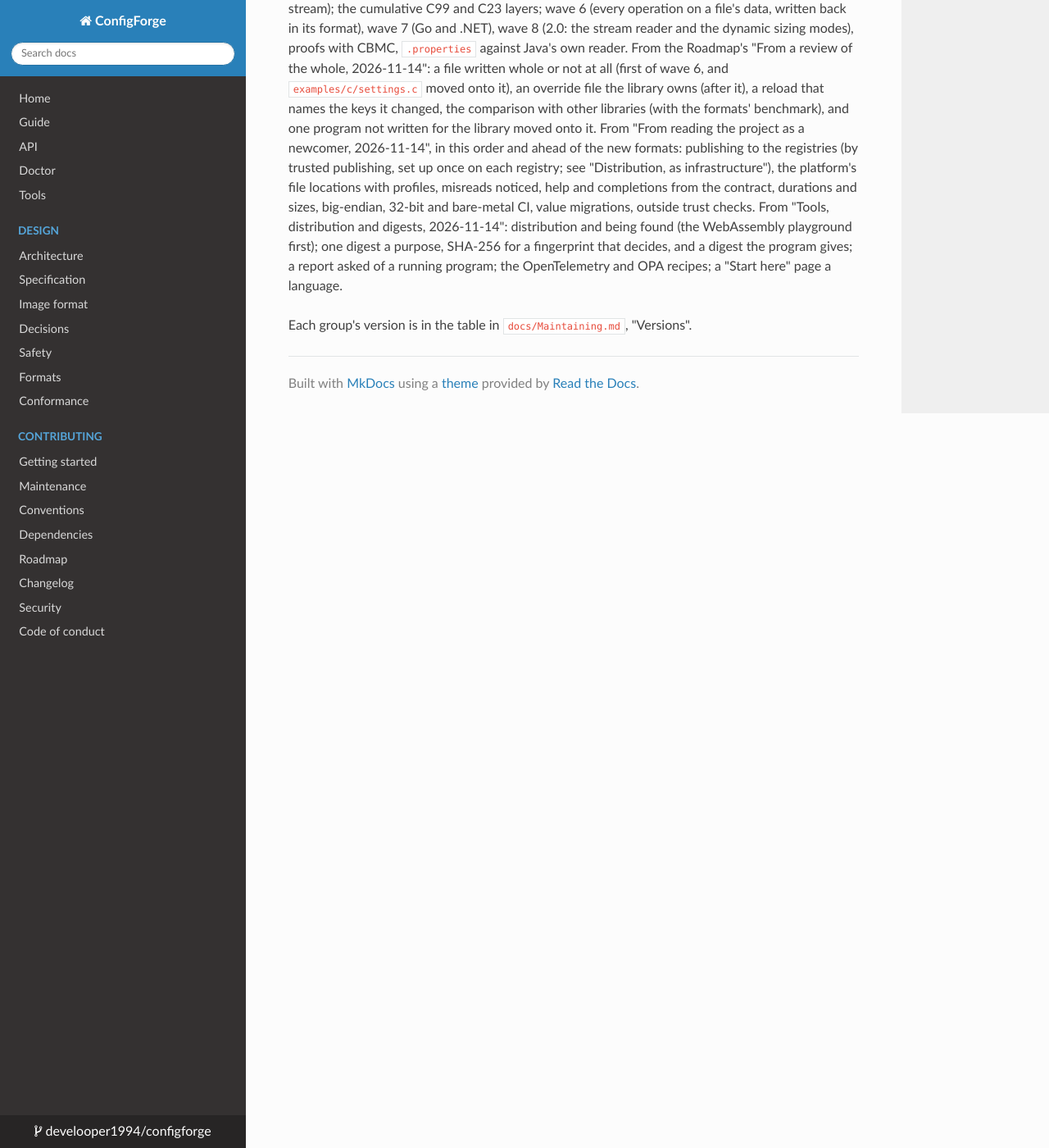
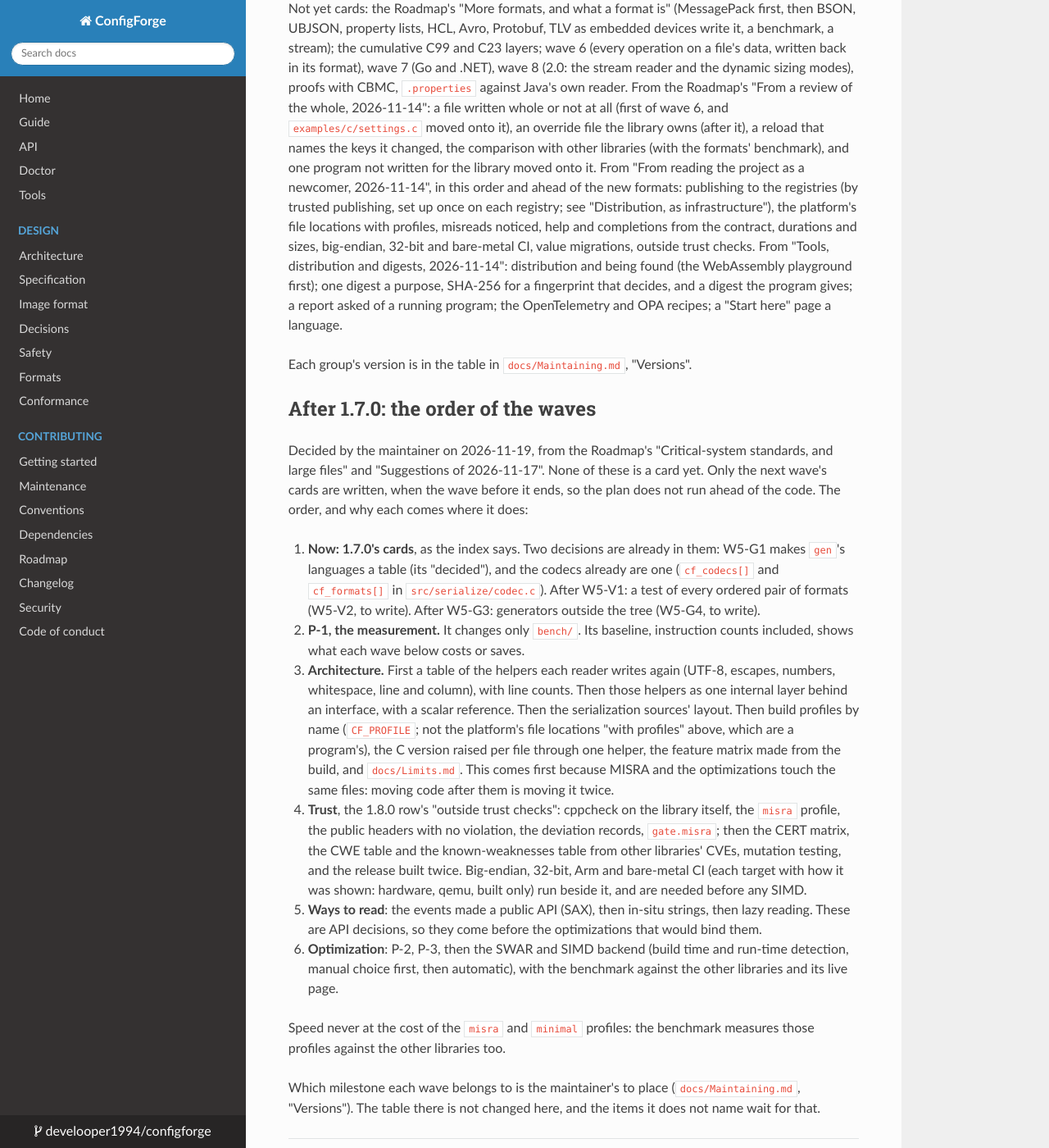
Before and after one commit to develooper1994/configforge, an MkDocs documentation site: the page built from docs/Plan.md, in a window 1280 px wide and 1400 px high, scrolled down 4532 px. Shown: the whole window at 82% size. Built offline with MkDocs 1.6.1, drawn with Linux system fonts in a browser that asks for light colours; some of the changed text lies outside the part shown.

Commit message:
Plan: the order of the waves after 1.7.0, P-1 once 1.7.0 is released, W5-G1's languages as a table; Roadmap: the codecs' table as it is, differential fuzzing, OSS-Fuzz and an evidence pack

```diff
--- a/docs/Plan.md
+++ b/docs/Plan.md
@@ -145,8 +145,10 @@ In the order to be done. A card is `open`, `done` (with its commit), or
 the 1.6.0 milestone; the S-*, T-* and W5-* cards to 1.7.0, but T-5 to
 1.8.0 (`docs/Maintaining.md`, "Versions"; the S and T cards are in
 `docs/plan/T-tools-and-serialization.md`). The P-* cards, word-at-a-time
-scanning before SIMD (`docs/plan/P-word-at-a-time.md`), are last: they
-wait until every other card is done.
+scanning before SIMD (`docs/plan/P-word-at-a-time.md`), are last,
+except P-1: it only measures, and comes once 1.7.0 is released, so the
+waves after it are measured from the start; P-2 and P-3 wait for those
+waves ("After 1.7.0: the order of the waves", below).
 
 | Order | Card | Size | Needs | Status |
 | ----: | ---- | ----- | ----- | ------ |
@@ -176,7 +178,7 @@ wait until every other card is done.
 | 36 | W5-G2 `configforge gen --lang rust` | large | W5-G1 | waits: W5-G1 |
 | 37 | W5-G3 `configforge gen --lang python` | medium | W5-G2 | waits: W5-G2 |
 | 38 | T-5 Doctor's aliases, and the name `doctor`, removed | small | 1.7.0 released, W5-G3 | waits: 1.7.0 released (it belongs to 1.8.0) |
-| 39 | P-1 The benchmark measures large documents, and says where time goes | medium | every card above | waits: every card above |
+| 39 | P-1 The benchmark measures large documents, and says where time goes | medium | 1.7.0 released | waits: 1.7.0 released |
 | 40 | P-2 Word-at-a-time scans in C89, with the byte loop as reference | medium | P-1 | waits: P-1 |
 | 41 | P-3 The scans P-1 found, a word at a time, kept only where they win | medium | P-2 | waits: P-2 |
 
@@ -209,3 +211,52 @@ language.
 
 Each group's version is in the table in `docs/Maintaining.md`,
 "Versions".
+
+## After 1.7.0: the order of the waves
+
+Decided by the maintainer on 2026-11-19, from the Roadmap's
+"Critical-system standards, and large files" and "Suggestions of 2026-11-17".
+None of these is a card yet. Only the next wave's cards are written,
+when the wave before it ends, so the plan does not run ahead of the
+code. The order, and why each comes where it does:
+
+1. **Now: 1.7.0's cards**, as the index says. Two decisions are
+   already in them: W5-G1 makes `gen`'s languages a table (its
+   "decided"), and the codecs already are one (`cf_codecs[]` and
+   `cf_formats[]` in `src/serialize/codec.c`). After W5-V1: a test of
+   every ordered pair of formats (W5-V2, to write). After W5-G3:
+   generators outside the tree (W5-G4, to write).
+2. **P-1, the measurement.** It changes only `bench/`. Its baseline,
+   instruction counts included, shows what each wave below costs or
+   saves.
+3. **Architecture.** First a table of the helpers each reader writes
+   again (UTF-8, escapes, numbers, whitespace, line and column), with
+   line counts. Then those helpers as one internal layer behind an
+   interface, with a scalar reference. Then the serialization sources'
+   layout. Then build profiles by name (`CF_PROFILE`; not the
+   platform's file locations "with profiles" above, which are a
+   program's), the C version raised per file through one helper, the
+   feature matrix made from the build, and `docs/Limits.md`. This comes
+   first because MISRA and the optimizations touch the same files:
+   moving code after them is moving it twice.
+4. **Trust**, the 1.8.0 row's "outside trust checks": cppcheck on the
+   library itself, the `misra` profile, the public headers with no
+   violation, the deviation records, `gate.misra`; then the CERT
+   matrix, the CWE table and the known-weaknesses table from other
+   libraries' CVEs, mutation testing, and the release built twice.
+   Big-endian, 32-bit, Arm and bare-metal CI (each target with how it was
+   shown: hardware, qemu, built only) run beside it, and are needed
+   before any SIMD.
+5. **Ways to read**: the events made a public API (SAX), then in-situ
+   strings, then lazy reading. These are API decisions, so they come
+   before the optimizations that would bind them.
+6. **Optimization**: P-2, P-3, then the SWAR and SIMD backend (build
+   time and run-time detection, manual choice first, then automatic),
+   with the benchmark against the other libraries and its live page.
+
+Speed never at the cost of the `misra` and `minimal` profiles: the
+benchmark measures those profiles against the other libraries too.
+
+Which milestone each wave belongs to is the maintainer's to place
+(`docs/Maintaining.md`, "Versions"). The table there is not changed
+here, and the items it does not name wait for that.
```
Also changed, not shown: docs/Roadmap.md (+34 -9 lines), docs/plan/W5-convert-and-gen.md (+21 -3 lines).
